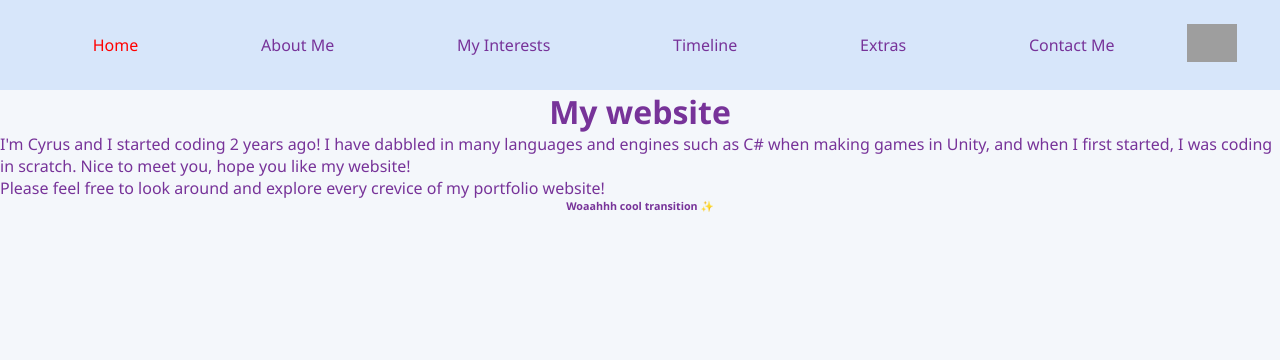
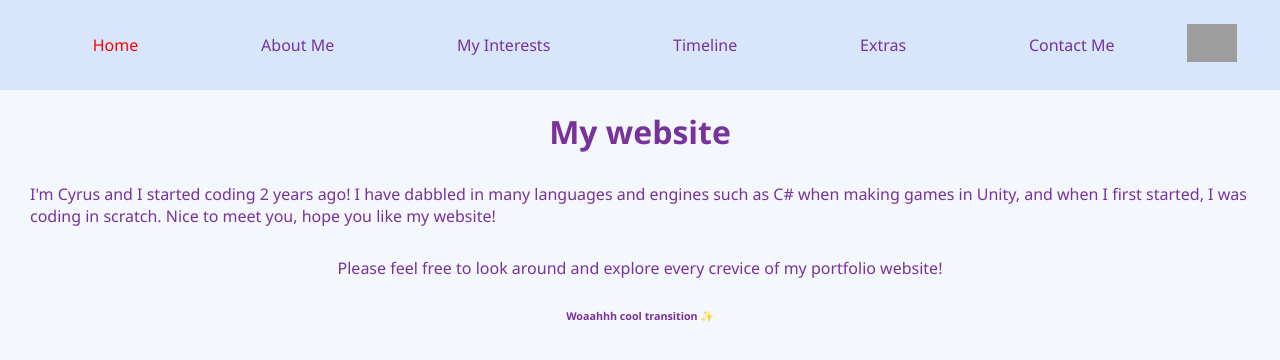
Before and after one commit to iamcyrusdaniel/my-website, a website built with Vite: page index.html in a window 1280 px wide. Built offline with nearby package versions, Linux system fonts and the light colour scheme; grey boxes are pictures that could not be loaded.

Commit message:
Very small change to css margins

```diff
--- a/src/styles.css
+++ b/src/styles.css
@@ -13,6 +13,15 @@ body {
 .dark {
     background: #001432;
     color: #88CC66;
+}
+
+p, h3 {
+    margin: 30px;
+    justify-self: center;
+}
+
+h1{
+    margin-top: 20px;
 }
 
 #nightButton {
```
